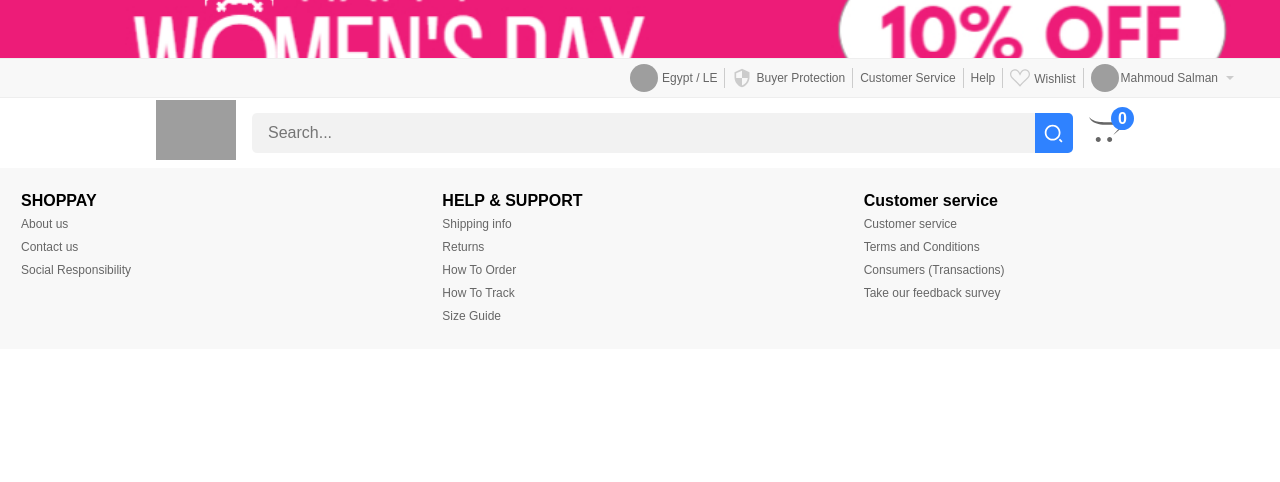
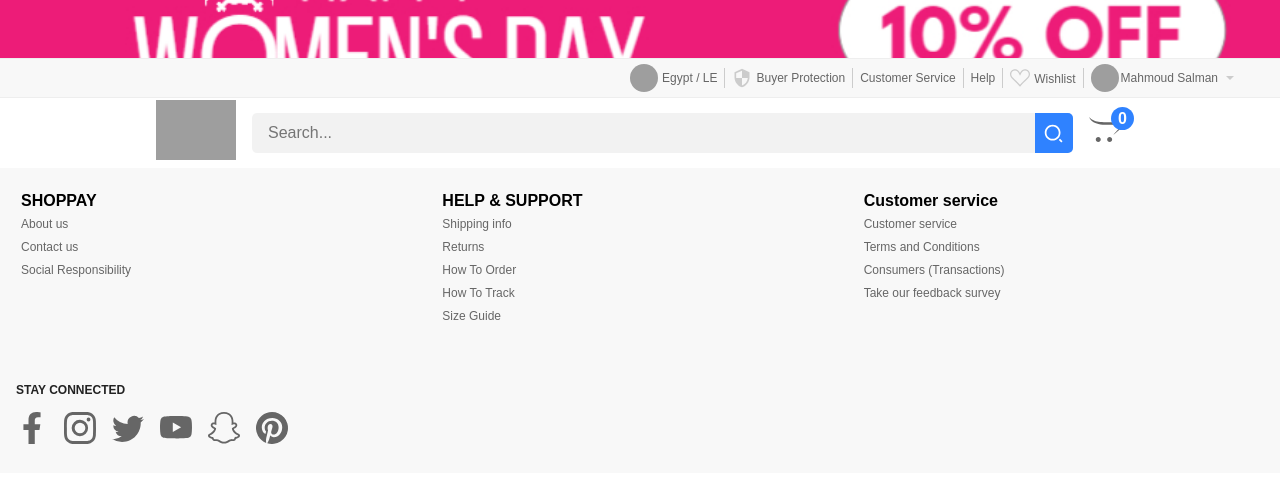
Before and after one commit to mahmoud9088/my-shop, a Next.js app: page / in a window 1280 px wide. Shown: the top 482 px of the page. Built offline with nearby package versions, Linux system fonts and the light colour scheme; grey boxes are pictures that could not be loaded.

Commit message:
socials section in footer has been completed

```diff
--- a/components/footer/Links.js
+++ b/components/footer/Links.js
@@ -1,4 +1,3 @@
-import React from 'react'
 import styles from './styles.module.scss'
 import Link from 'next/link'
 
--- /dev/null
+++ b/components/footer/Socials.js
@@ -0,0 +1,52 @@
+import { FaFacebookF } from 'react-icons/fa'
+import styles from './styles.module.scss'
+import {
+  BsInstagram,
+  BsPinterest,
+  BsSnapchat,
+  BsTwitter,
+  BsYoutube,
+} from 'react-icons/bs'
+const Socials = () => {
+  return (
+    <div className={styles.footer__socials}>
+      <section>
+        <h3>STAY CONNECTED</h3>
+        <ul>
+          <li>
+            <a href="" target="_blank" rel="noopener noreferrer">
+              <FaFacebookF />
+            </a>
+          </li>
+          <li>
+            <a href="" target="_blank" rel="noopener noreferrer">
+              <BsInstagram />
+            </a>
+          </li>
+          <li>
+            <a href="" target="_blank" rel="noopener noreferrer">
+              <BsTwitter />
+            </a>
+          </li>
+          <li>
+            <a href="" target="_blank" rel="noopener noreferrer">
+              <BsYoutube />
+            </a>
+          </li>
+          <li>
+            <a href="" target="_blank" rel="noopener noreferrer">
+              <BsSnapchat />
+            </a>
+          </li>
+          <li>
+            <a href="" target="_blank" rel="noopener noreferrer">
+              <BsPinterest />
+            </a>
+          </li>
+        </ul>
+      </section>
+    </div>
+  )
+}
+
+export default Socials
--- a/components/footer/index.js
+++ b/components/footer/index.js
@@ -1,12 +1,14 @@
 import React from 'react'
 import styles from './styles.module.scss'
 import Links from './Links'
+import Socials from './Socials'
 
 const Footer = () => {
   return (
     <footer className={styles.footer}>
       <div className={styles.footer__container}>
         <Links />
+        <Socials />
       </div>
     </footer>
   )
--- a/components/footer/styles.module.scss
+++ b/components/footer/styles.module.scss
@@ -26,4 +26,27 @@
             }
         }
     }
+
+    &__socials {
+        section {
+            h3 {
+                font-size: 12px;
+                font-weight: 700;
+                color: #222
+            }
+            ul {
+                margin-top: 10px;
+                display: flex;
+                align-items: center;
+                gap: 1rem;
+                li {
+                    font-size: 2rem;
+                    color: #666;
+                    &:hover {
+                        color: $blue-color;
+                    }
+                }
+            }
+        }
+    }
 }
```
